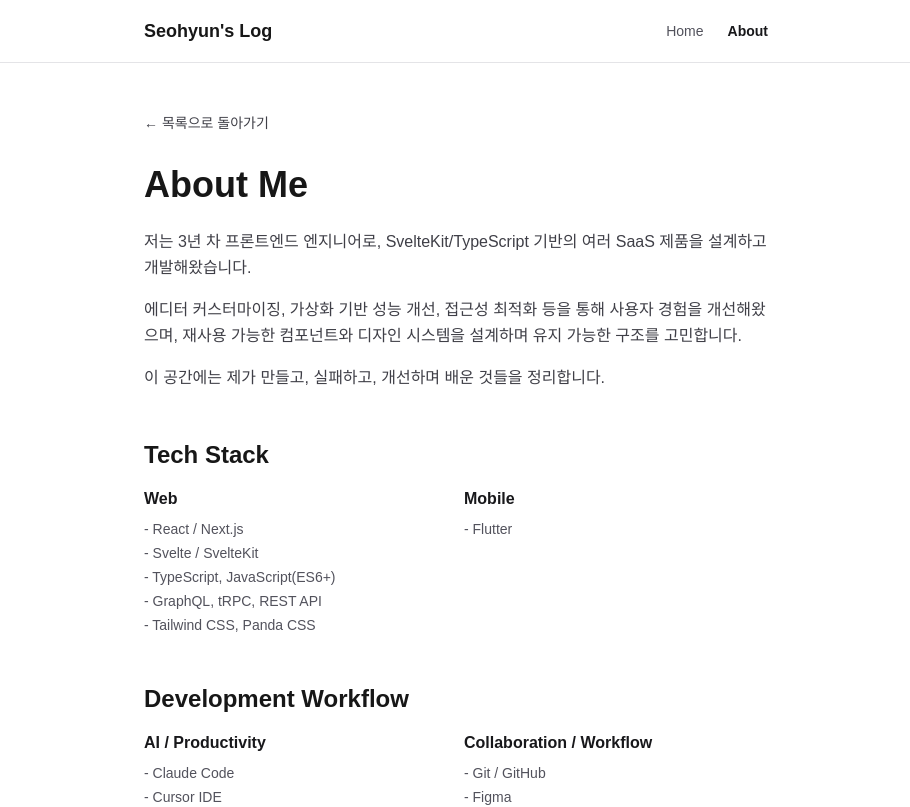
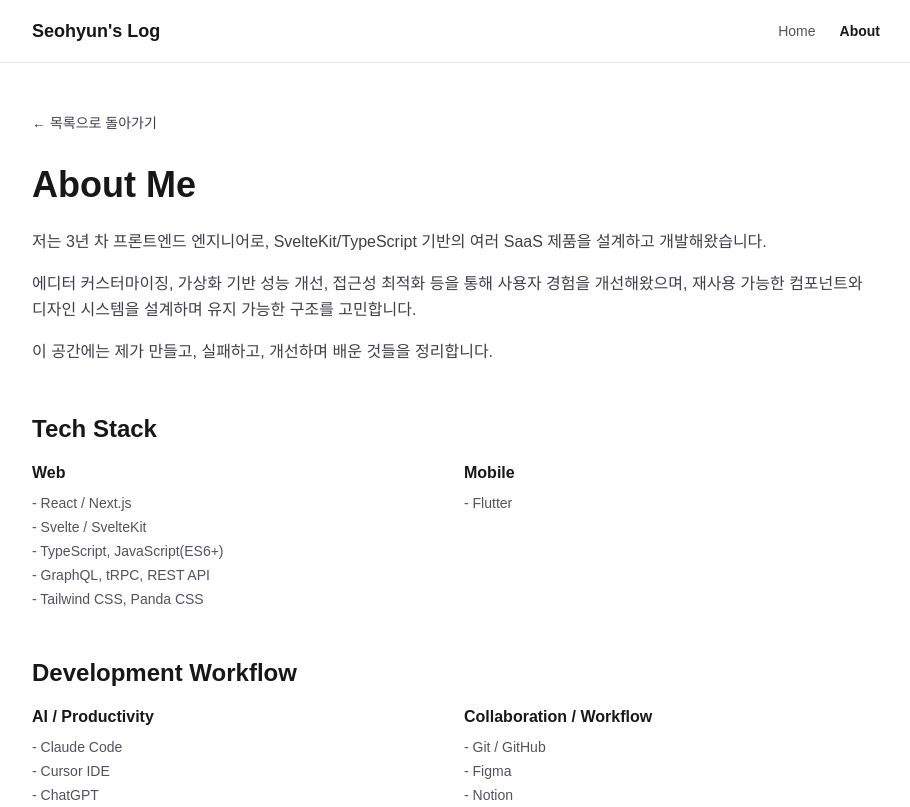
Before and after one commit to Seohyun-Roh/seohyun-dev, a Next.js app: page /about in a window 1280 px wide. Shown: the top 807 px of the page, without its empty margins (184-1094 px from the left). Built offline with nearby package versions, Linux system fonts and the light colour scheme.

Commit message:
main 래퍼를 RootLayout으로 이동하고 너비를 4xl로 확장

```diff
--- a/app/[slug]/page.tsx
+++ b/app/[slug]/page.tsx
@@ -7,21 +7,19 @@ export default async function BlogPost({ params }: { params: { slug: string } })
 
   if (!post) {
     return (
-      <main className="mx-auto max-w-2xl px-6 py-12">
       <div className="text-center">
         <h1 className="text-2xl font-bold mb-4">글을 찾을 수 없습니다</h1>
         <Link href="/" className="text-blue-600 hover:text-blue-800">
           홈으로 돌아가기
         </Link>
       </div>
-      </main>
     );
   }
 
   const { meta, content } = post;
 
   return (
-    <main className="mx-auto max-w-2xl px-6 py-12">
+    <>
       <Link href="/" className="inline-block mb-8 text-sm text-zinc-600 hover:text-zinc-900 transition-colors">
         ← 목록으로 돌아가기
       </Link>
@@ -51,6 +49,6 @@ export default async function BlogPost({ params }: { params: { slug: string } })
           ← 목록으로 돌아가기
         </Link>
       </footer>
-    </main>
+    </>
   );
 }
--- a/app/about/page.tsx
+++ b/app/about/page.tsx
@@ -2,7 +2,7 @@ import Link from 'next/link';
 
 export default function About() {
   return (
-    <main className="mx-auto max-w-2xl px-6 py-12">
+    <>
       <Link href="/" className="inline-block mb-8 text-sm text-zinc-700 hover:text-zinc-900 transition-colors">
         ← 목록으로 돌아가기
       </Link>
@@ -114,6 +114,6 @@ export default function About() {
           </div>
         </section>
       </article>
-    </main>
+    </>
   );
 }
--- a/app/components/Header.tsx
+++ b/app/components/Header.tsx
@@ -10,7 +10,7 @@ export default function Header() {
 
   return (
     <header className="border-b border-zinc-200">
-      <nav className="mx-auto max-w-2xl px-6 h-[62px] flex items-center">
+      <nav className="mx-auto max-w-4xl px-6 h-[62px] flex items-center">
         <div className="flex items-center justify-between w-full">
           <Link href="/" className="text-lg font-semibold hover:text-zinc-700 transition-colors">
             Seohyun's Log
--- a/app/layout.tsx
+++ b/app/layout.tsx
@@ -28,7 +28,7 @@ export default function RootLayout({
     <html lang="ko">
       <body className={`${geistSans.variable} ${geistMono.variable} antialiased bg-white text-zinc-900`}>
         <Header />
-        {children}
+        <main className="mx-auto max-w-4xl px-6 py-12">{children}</main>
       </body>
     </html>
   );
--- a/app/page.tsx
+++ b/app/page.tsx
@@ -5,7 +5,7 @@ export default async function Home() {
   const posts = await getPosts();
 
   return (
-    <main className="mx-auto max-w-2xl px-6 py-12">
+    <>
       <section className="mb-16">
         <h1 className="text-4xl font-bold mb-3">Seohyun's Log</h1>
         <p className="text-lg text-zinc-600">기술적인 성장과 개발 경험을 기록하는 공간입니다.</p>
@@ -35,6 +35,6 @@ export default async function Home() {
           ))}
         </div>
       </section>
-    </main>
+    </>
   );
 }
```
Lines whose indentation alone changed are shown as unchanged.
